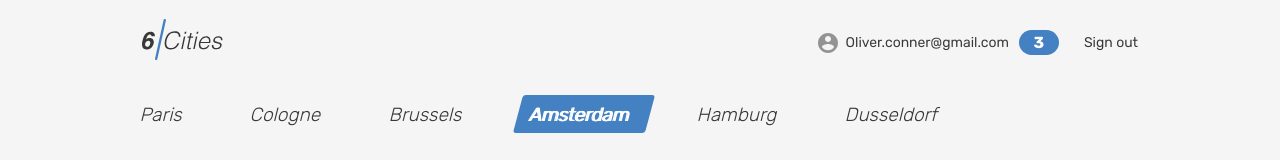
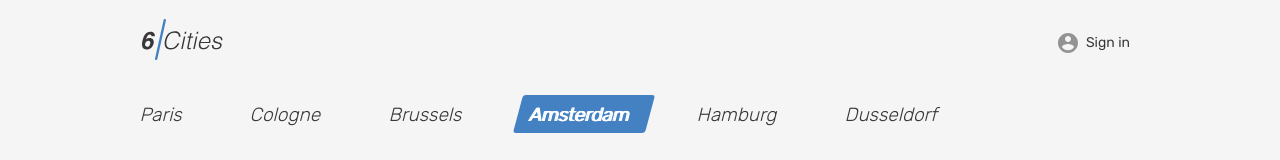
Before and after one commit to htmlacademy-react/496741-six-cities-3, a React (Vite) app: page / in a window 1280 px wide. Shown: the top 160 px of the page. Built offline with nearby package versions, Linux system fonts and the light colour scheme.

Commit message:
Рендерит разные шапки в зависимости от статуса авторизации

```diff
--- a/src/model/mock.ts
+++ b/src/model/mock.ts
@@ -1,4 +1,4 @@
-import { CityName, Placement } from '../const.ts';
+import { AuthorizationStatus, CityName, Placement } from '../const.ts';
 import { OfferType } from '../types/types.ts';
 
 
@@ -234,6 +234,10 @@ const mockOffers: OfferType[] = [
     rating: 2.1
   }
 ];
+
+const getAuthorizationStatus = () => AuthorizationStatus.NoAuth;
+
 export {
-  mockOffers
+  mockOffers,
+  getAuthorizationStatus,
 };
--- a/src/view/components/app/app.tsx
+++ b/src/view/components/app/app.tsx
@@ -1,5 +1,5 @@
 import { BrowserRouter, Route, Routes } from 'react-router-dom';
-import { AppRoute, AuthorizationStatus, CityName } from '../../../const.ts';
+import { AppRoute, CityName } from '../../../const.ts';
 import { OfferType } from '../../../types/types.ts';
 import Main from '../../pages/main/main.tsx';
 import Favorites from '../../pages/favorites/favorites.tsx';
@@ -8,6 +8,9 @@ import NotFound from '../../pages/not-found/not-found.tsx';
 import Offer from '../../pages/offer/offer.tsx';
 import PrivateRoute from '../private-route/private-route.tsx';
 import Layout from '../layout/layout.tsx';
+import { getAuthorizationStatus } from '../../../model/mock.ts';
+
+const authorizationStatus = getAuthorizationStatus();
 
 type AppProps = {
   offers: OfferType[];
@@ -31,7 +34,7 @@ function App({offers, activeLocation}: AppProps) : JSX.Element {
             path={AppRoute.Favorites}
             element={
               <PrivateRoute
-                authorionStatus={AuthorizationStatus.NoAuth}
+                authorionStatus={authorizationStatus}
               >
                 <Favorites />
               </PrivateRoute>
--- a/src/view/components/layout/layout.tsx
+++ b/src/view/components/layout/layout.tsx
@@ -1,11 +1,14 @@
 import { Outlet, useLocation } from 'react-router-dom';
 import Logo from '../../components/logo/logo.tsx';
-import { AppRoute } from '../../../const.ts';
+import { AppRoute, AuthorizationStatus } from '../../../const.ts';
+import Footer from '../footer/footer.tsx';
+import { getAuthorizationStatus } from '../../../model/mock.ts';
 
 const getLayoutState = (pathname: AppRoute) => {
   let layoutClassName = 'page';
   let isMainPage = false;
   let shouldRenderUser = true;
+  let shouldRenderFooter = false;
 
   if (pathname === AppRoute.Root) {
     layoutClassName = `${layoutClassName} page--gray page--main`;
@@ -13,14 +16,23 @@ const getLayoutState = (pathname: AppRoute) => {
   } else if (pathname === AppRoute.Login) {
     layoutClassName = `${layoutClassName} page--gray page--login`;
     shouldRenderUser = false;
+  } else if (pathname === AppRoute.Favorites) {
+    shouldRenderFooter = true;
   }
 
-  return {layoutClassName, isMainPage, shouldRenderUser};
+  return {layoutClassName, isMainPage, shouldRenderUser, shouldRenderFooter};
 };
 
 function Layout(): JSX.Element {
   const {pathname} = useLocation();
-  const {layoutClassName, isMainPage, shouldRenderUser} = getLayoutState(pathname as AppRoute);
+  const {
+    layoutClassName,
+    isMainPage,
+    shouldRenderUser,
+    shouldRenderFooter,
+  } = getLayoutState(pathname as AppRoute);
+
+  const authorizationStatus = getAuthorizationStatus();
 
   return (
     <div className={layoutClassName}>
@@ -37,21 +49,27 @@ function Layout(): JSX.Element {
                   <a className="header__nav-link header__nav-link--profile" href="#">
                     <div className="header__avatar-wrapper user__avatar-wrapper">
                     </div>
-                    <span className="header__user-name user__name">Oliver.conner@gmail.com</span>
-                    <span className="header__favorite-count">3</span>
+                    {authorizationStatus === AuthorizationStatus.Auth ?
+                      <>
+                        <span className="header__user-name user__name">Oliver.conner@gmail.com</span>
+                        <span className="header__favorite-count">3</span>
+                      </> :
+                      <span className="header__login">Sign in</span>}
                   </a>
                 </li>
+                {authorizationStatus === AuthorizationStatus.Auth &&
                 <li className="header__nav-item">
                   <a className="header__nav-link" href="#">
                     <span className="header__signout">Sign out</span>
                   </a>
-                </li>
+                </li>}
               </ul>
             </nav>}
           </div>
         </div>
       </header>
       <Outlet />
+      {shouldRenderFooter && <Footer />}
     </div>
   );
 }
--- a/src/view/pages/favorites/favorites.tsx
+++ b/src/view/pages/favorites/favorites.tsx
@@ -1,10 +1,7 @@
 import { Link } from 'react-router-dom';
-import Footer from '../../components/footer/footer';
-import React from 'react';
 
 function Favorites(): JSX.Element {
   return (
-    <React.Fragment>
     <main className="page__main page__main--favorites">
       <div className="page__favorites-container container">
         <section className="favorites">
@@ -134,8 +131,6 @@ function Favorites(): JSX.Element {
         </section>
       </div>
     </main>
-      <Footer />
-    </React.Fragment>
   );
 }
 
```
Lines whose indentation alone changed are shown as unchanged.
